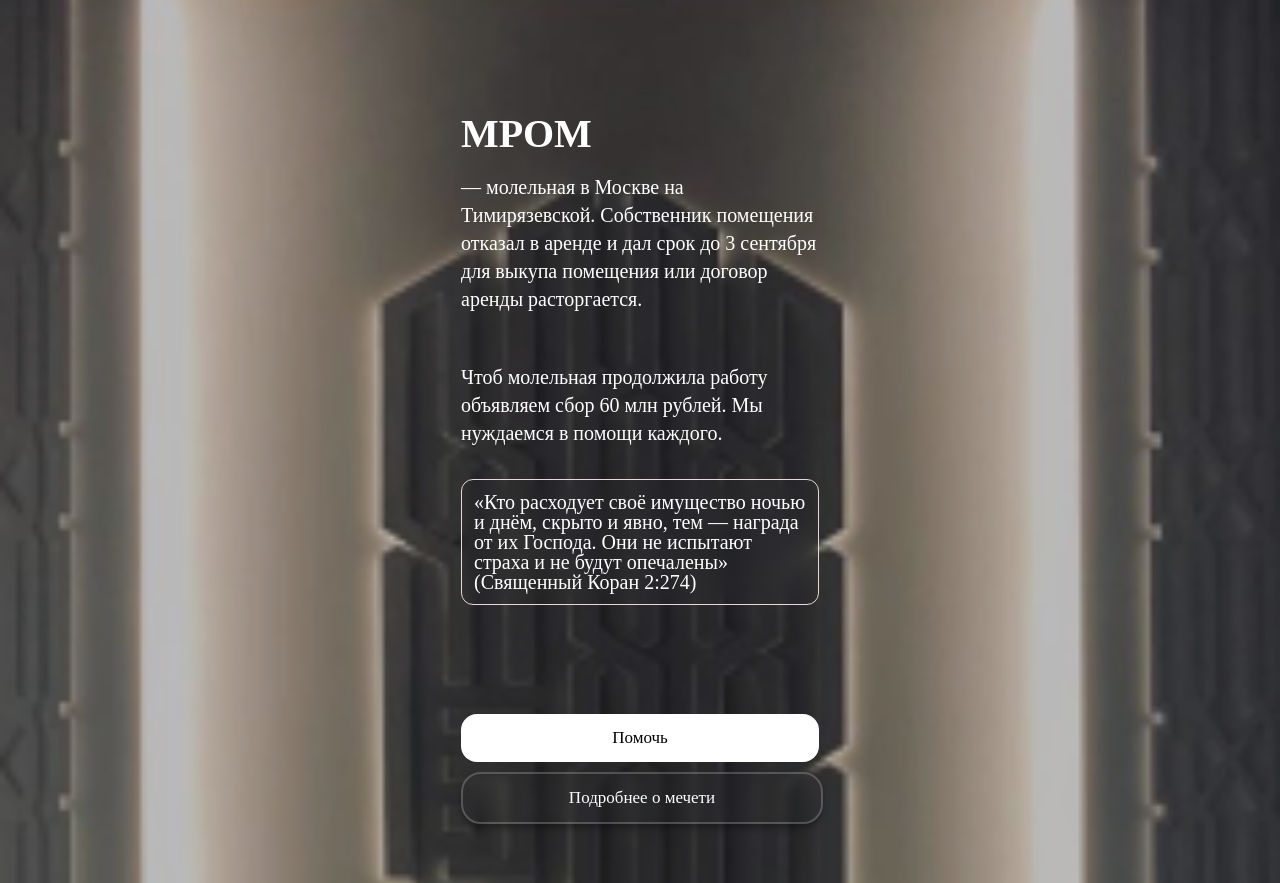
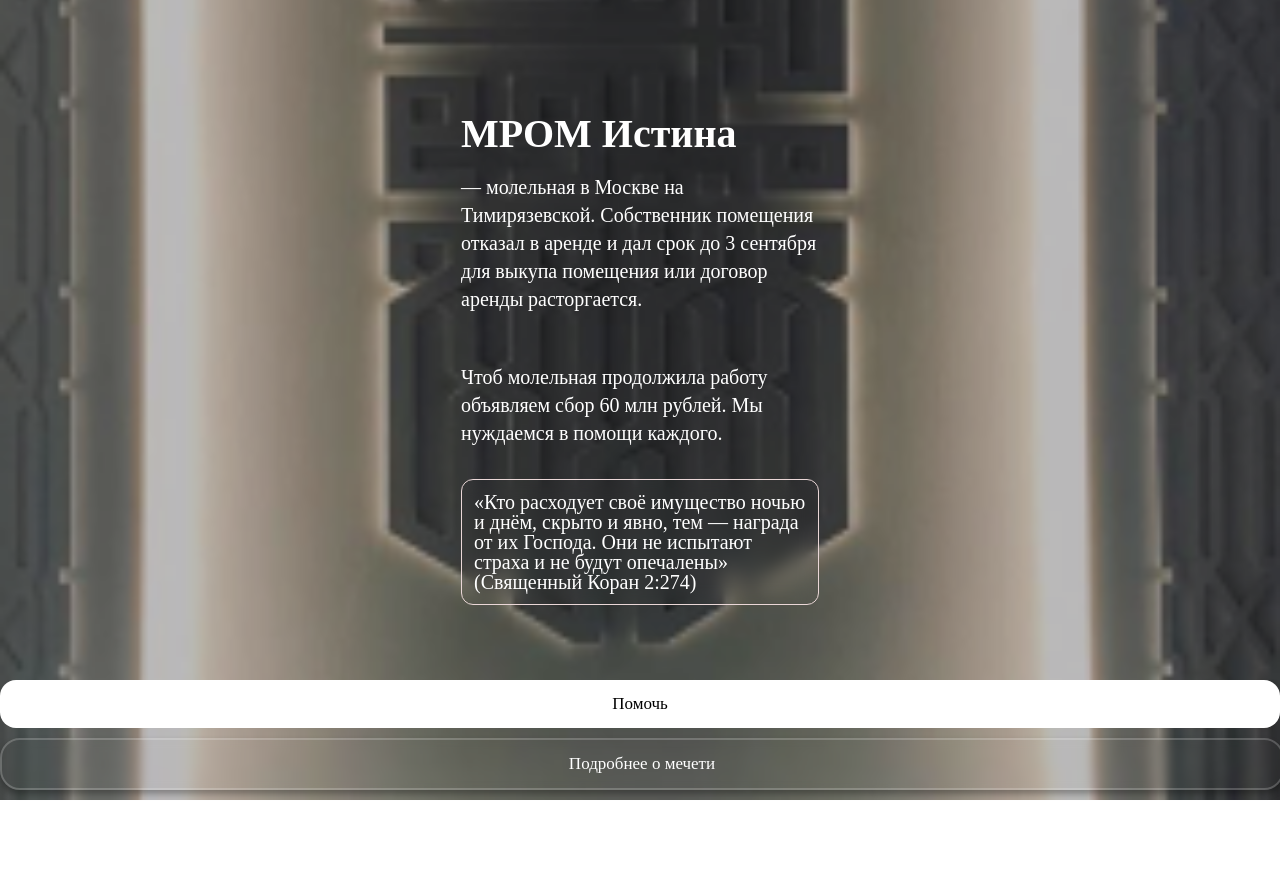
Before and after one commit to yusup02/finish, a plain HTML site: page index.html in a window 1280 px wide. After the commit the page ends 800 px from the top, so only its background shows below. Drawn offline with Linux system fonts and the light colour scheme.

Commit message:
исправление загаловка и фиксация кнопки

```diff
--- a/index.html
+++ b/index.html
@@ -9,7 +9,7 @@
   <body>
     <section class="container">
       <div class="title">
-        <h1>МРОМ</h1>
+        <h1>МРОМ Истина</h1>
         <p class="ineer_text">
           — молельная в Москве на Тимирязевской. Собственник помещения отказал в
           аренде и дал срок до 3 сентября для выкупа помещения или договор
--- a/style.css
+++ b/style.css
@@ -66,6 +66,11 @@ p {
   display: flex;
   flex-direction: column;
   gap: 10px;
+
+  position: fixed;
+  bottom: 10px;
+  left: 0;
+  width: 100%;
 }
 
 .button-help {
```
